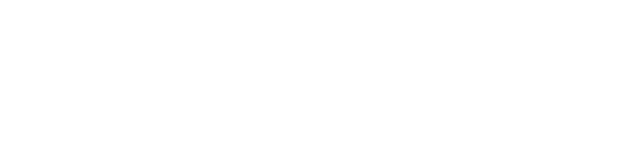
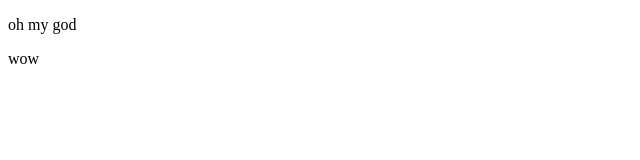
Before and after one commit to Bijoykrishna11/my-3rd-repo, a plain HTML site: page index.html in a window 1280 px wide. Shown: the whole page, without its empty margins (0-640 px from the left). Drawn offline with Linux system fonts and the light colour scheme.

```diff
--- a/index.html
+++ b/index.html
@@ -7,6 +7,7 @@
     <title>anak para</title>
 </head>
 <body>
-
+    <p>oh my god </p>
+    <p>wow</p>
 </body>
 </html>
```
